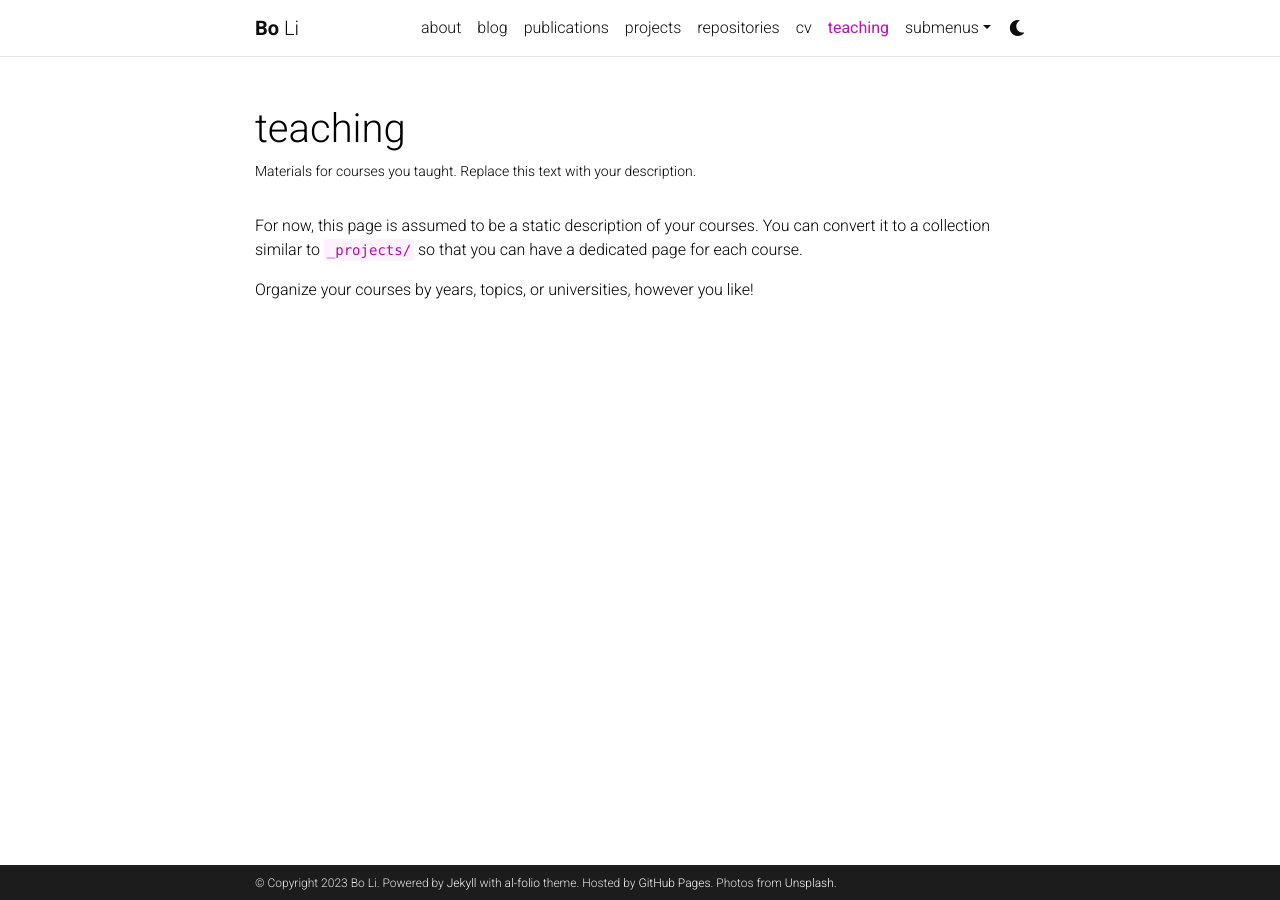
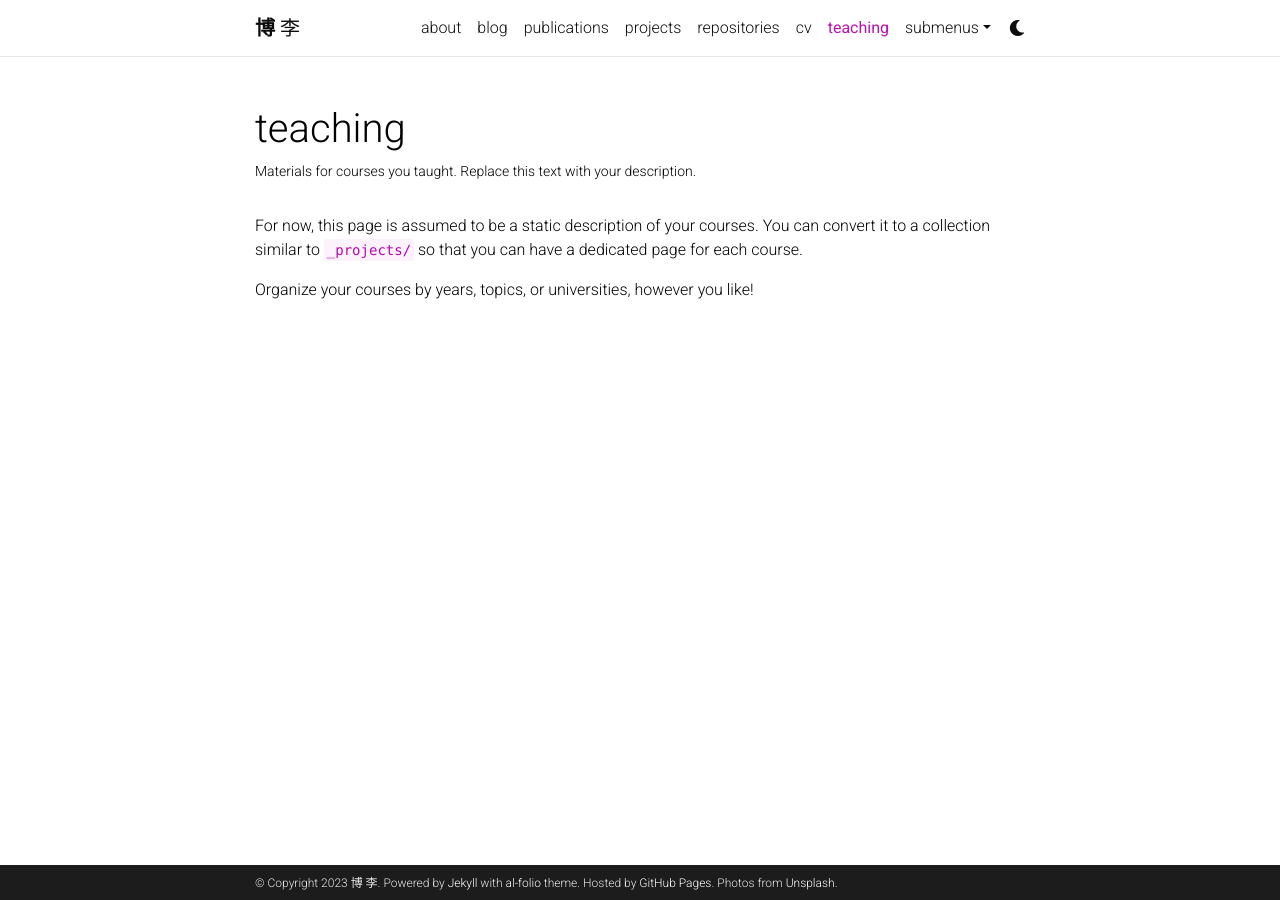
Before and after one commit to BoEcon/BoEcon.github.io, a Jekyll site: the page built from _pages/teaching.md, in a window 1280 px wide. Built offline with Jekyll 4.4.1, drawn with Linux system fonts in a browser that asks for light colours; comment, search, counter and statistics services are not loaded; a style sheet for code colours, icons or effects is not loaded.

```diff
--- a/_config.yml
+++ b/_config.yml
@@ -3,10 +3,10 @@
 # -----------------------------------------------------------------------------
 
 title: blank # the website title (if blank, full name will be used instead)
-first_name: Bo
+first_name: 博
 middle_name:
-last_name: Li
-email: you@example.com
+last_name: 李
+email: libo.econ@pku.edu.cn
 description: > # the ">" symbol means to ignore newlines until "footer_text:"
   A simple, whitespace theme for academics. Based on [*folio](https://github.com/bogoli/-folio) design.
 footer_text: >
@@ -45,7 +45,7 @@ repo_trophies:
 # will use title and url fields
 # Take a look to https://github.com/jekyll/jekyll-feed for more customization
 
-rss_icon: true
+rss_icon: false
 
 # -----------------------------------------------------------------------------
 # Layout
```
